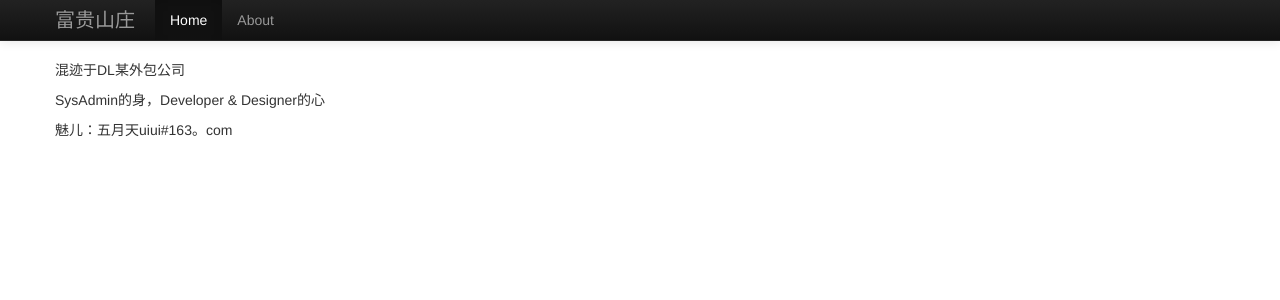
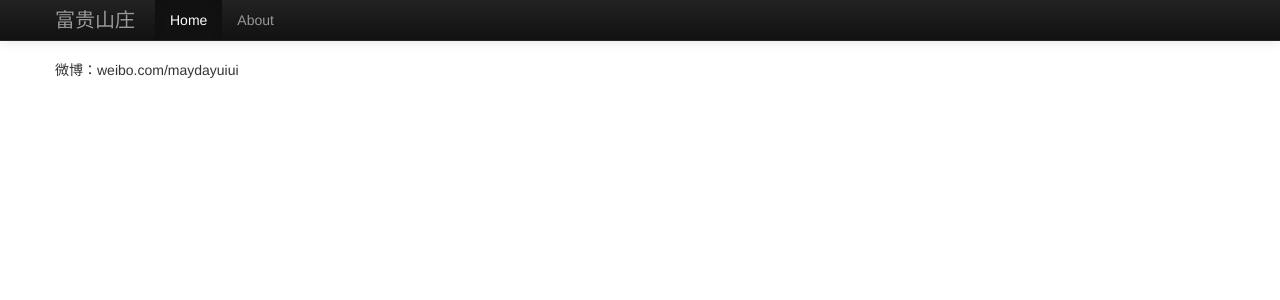
Before and after one commit to maydayuiui/maydayuiui.github.com, a Jekyll site: the page built from about.md, in a window 1280 px wide. Shown: the top 300 px of the page. Built offline with Jekyll 4.4.1, drawn with Linux system fonts in a browser that asks for light colours.

Commit message:
Update about.md

```diff
--- a/about.md
+++ b/about.md
@@ -2,8 +2,4 @@
 layout: default
 title: About
 ---
-混迹于DL某外包公司
-
-SysAdmin的身，Developer & Designer的心
-
-魅儿：五月天uiui#163。com
+微博：weibo.com/maydayuiui
```
